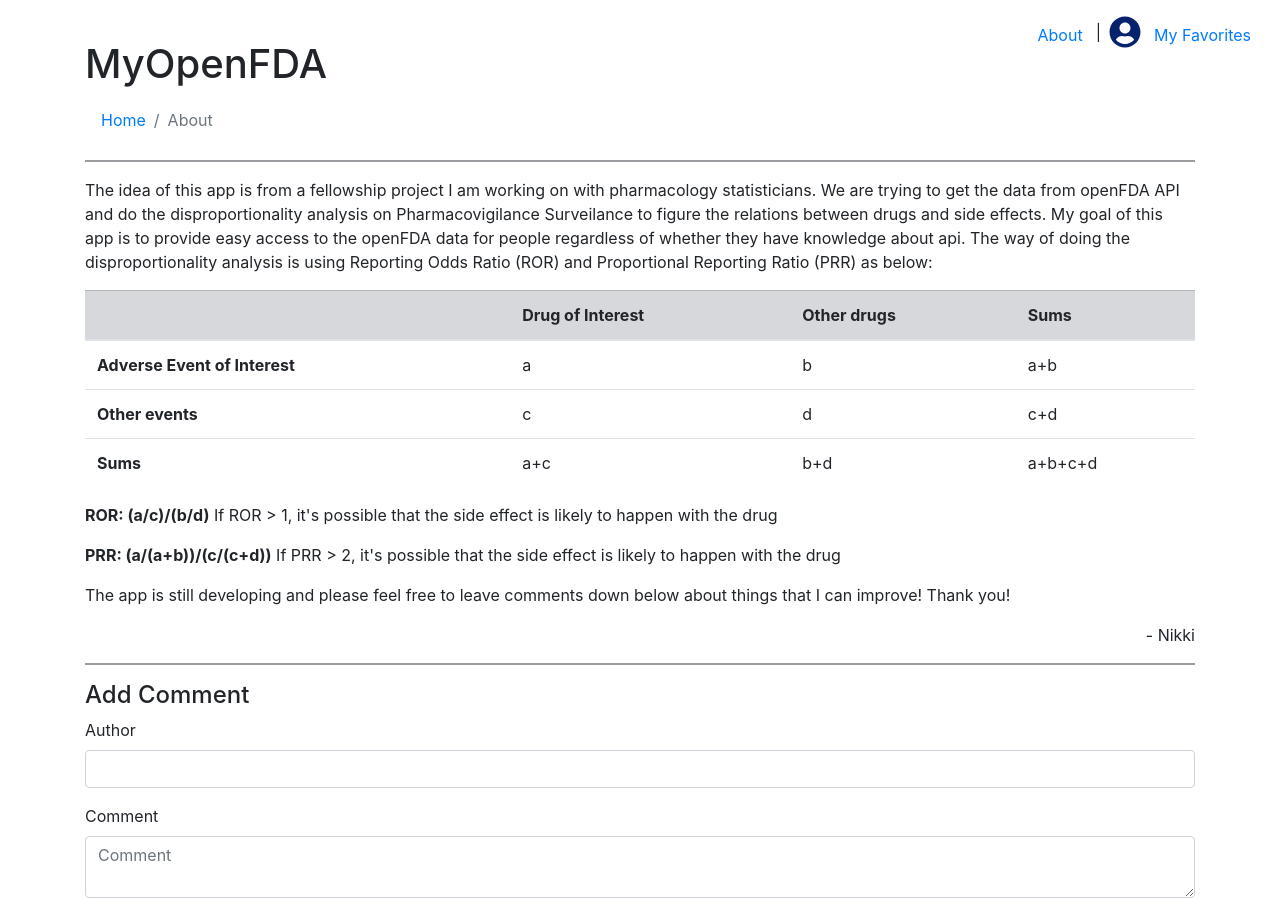
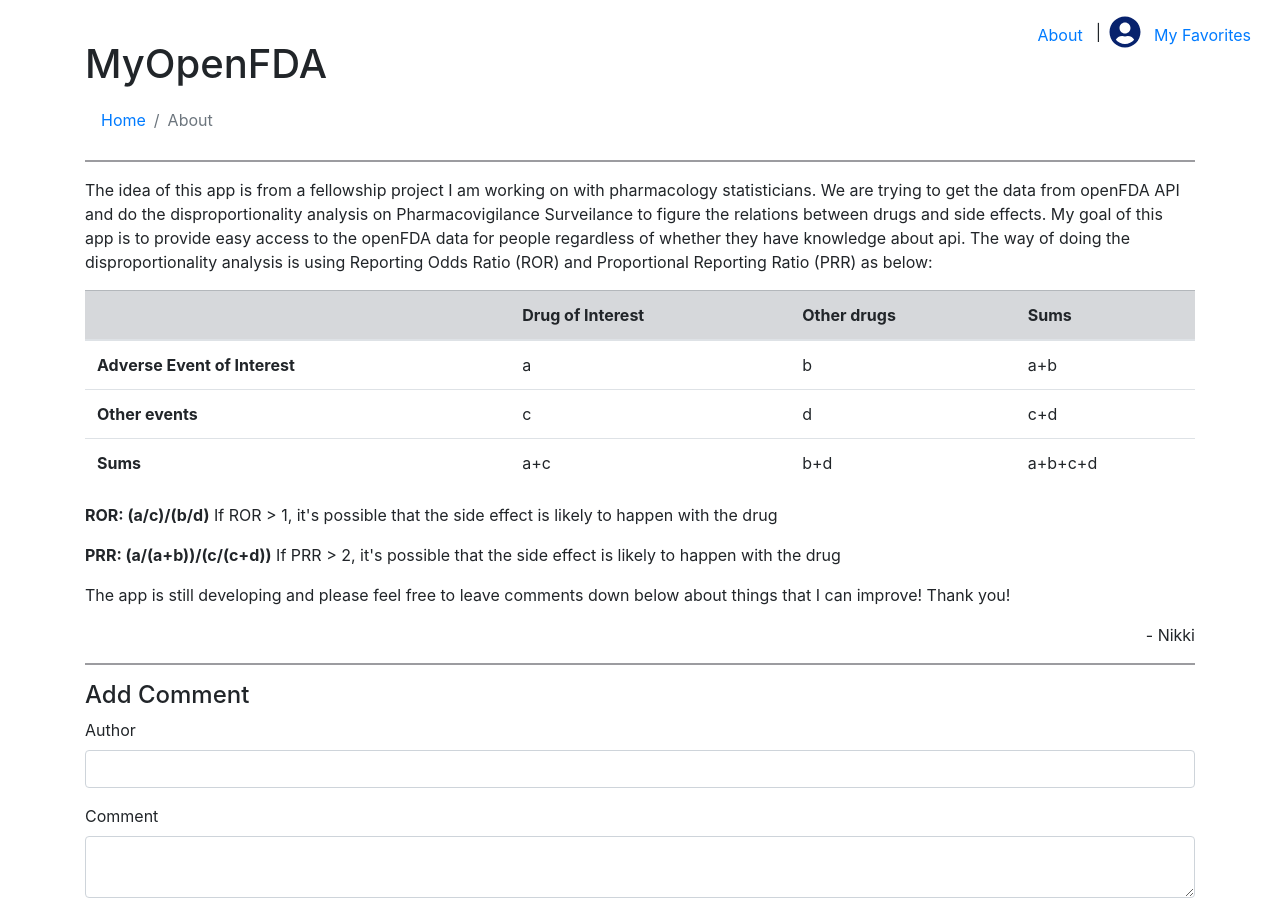
Before and after one commit to YingzheLiu/MyOpenFDA, a React (Create React App) app: page /about in a window 1280 px wide. Shown: the top 912 px of the page. Built offline with nearby package versions, Linux system fonts and the light colour scheme; no server answers.

Commit message:
remove placeholder

```diff
--- a/src/CommentForm.js
+++ b/src/CommentForm.js
@@ -61,7 +61,6 @@ export default function CommentForm({ createComment }) {
               className="form-control"
               id="text"
               data-testid="text"
-              placeholder="Comment"
               required
             />
             <Form.Control.Feedback type="invalid">
```
